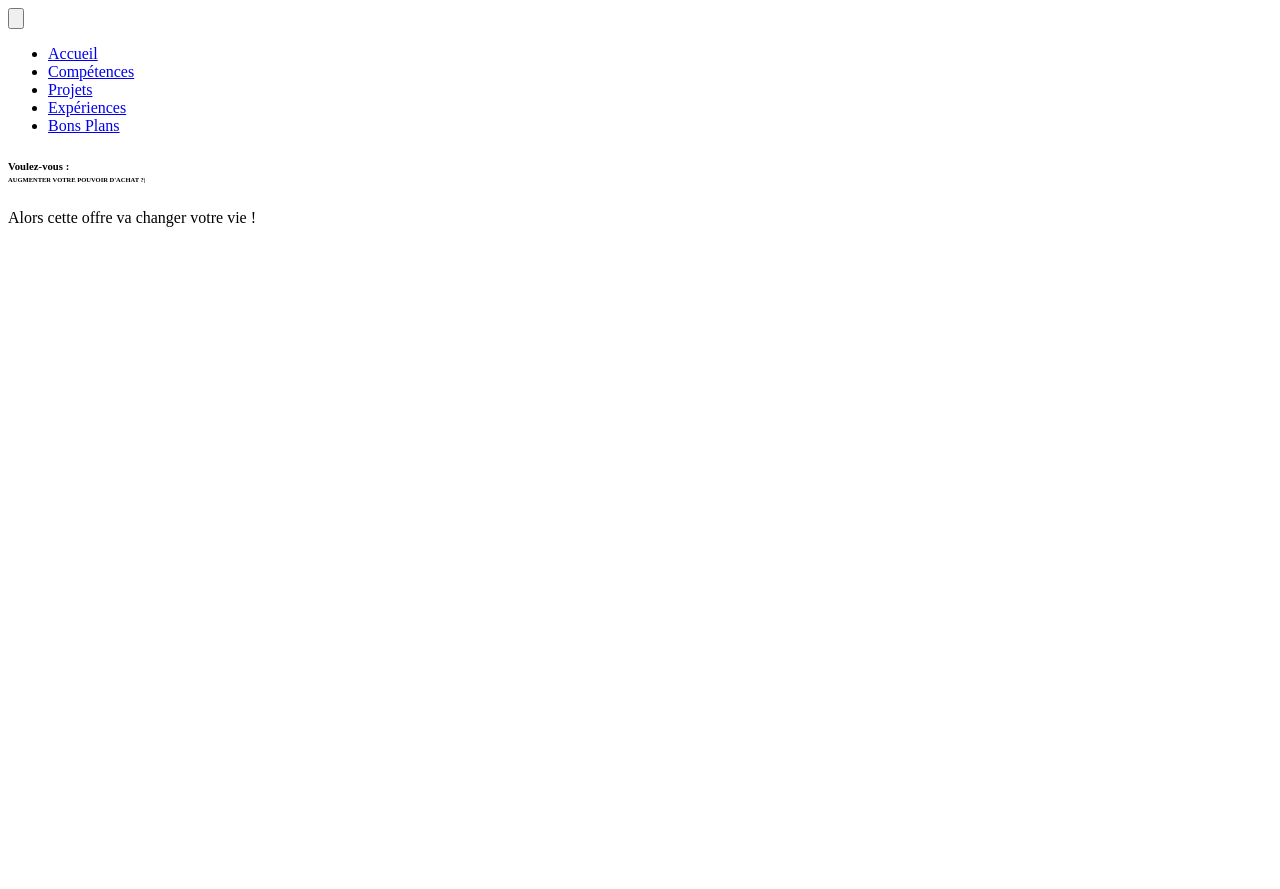
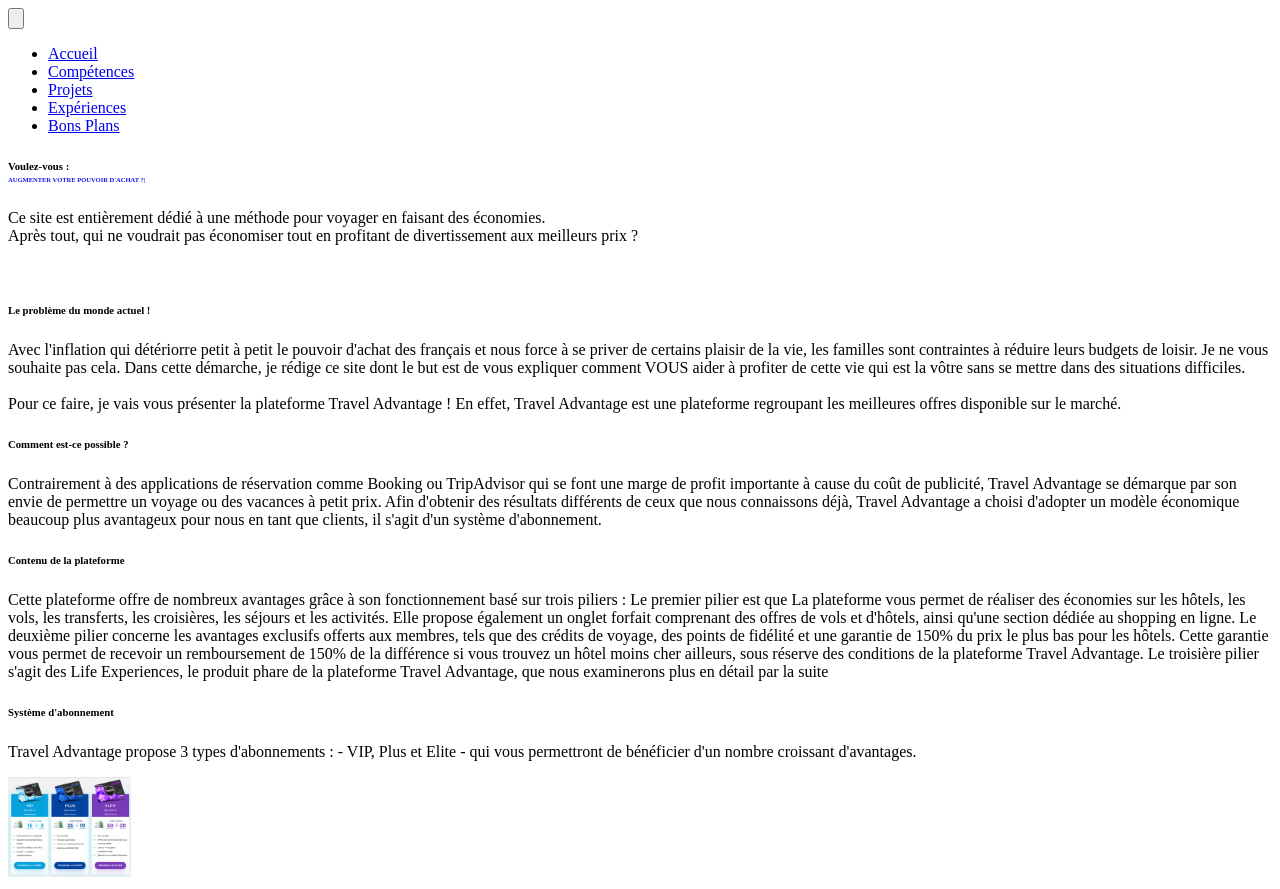
Before and after one commit to Clemenx972/sitepro, a Next.js app: page /bons_plans in a window 1280 px wide. Before the commit the page ends 800 px from the top, so only its background shows below. Built offline with nearby package versions, Linux system fonts and the light colour scheme.

Commit message:
Début de l'esthétique (le site est pas fini)

```diff
--- a/components/balises/bons_plans-section.tsx
+++ b/components/balises/bons_plans-section.tsx
@@ -13,6 +13,7 @@
 
 export default function bons_plans(){
     return (
+        <>
       <div className="grid grid-cols-1 sm:grid-cols-12">
       <motion.div
           initial={{ opacity: 0, scale: 0.5 }}
@@ -21,7 +22,7 @@
           className="col-span-8 place-self-center text-center sm:text-left justify-self-start"
       >
           <h6 className="text-black mb-4 sm:text-4xl lg:text-7xl lg:leading-normal font-bold ml-14">
-              <span className='text-2xl sm:text-4xl lg:text-7xl lg:leading-normal font-bold'>
+              <span className='text-2xl text-blue-700 sm:text-4xl lg:text-7xl lg:leading-normal font-bold'>
               Voulez-vous :
               </span>
               <br></br>
@@ -30,15 +31,47 @@
                   wrapper="span"
                   speed={50}
                   repeat={Infinity}
-                  style={{ fontSize: "0.61em" }}
+                  style={{ fontSize: "0.61em", color: "#1716ef" }}
               />
           </h6>
-          <p className="flex text-2xl text-black sm:text-lg mb-6 lg:text-xl ml-14 mt-12">
-          Alors cette offre va changer votre vie !
+          <p className="flex text-2xl text-black  mb-6 ml-14 mt-12 mr-14">
+          Ce site est entièrement dédié à une méthode pour voyager en faisant des économies.
+          <br></br>Après tout, qui ne voudrait pas économiser tout en profitant de divertissement aux meilleurs prix ?
+          </p><br></br></motion.div></div>
+          <h6 className='text-sky-500 font-bold unterline-offset-2 text-3xl mb-6 ml-14'>Le problème du monde actuel !</h6>
+          <p className='flex text-2xl text-black  mb-6 ml-14 mr-14 '>
+          Avec l'inflation qui détériorre petit à petit le pouvoir d'achat des français et nous force à se priver de certains plaisir de la vie,
+           les familles sont contraintes à réduire leurs budgets de loisir. Je ne vous souhaite pas cela. Dans cette démarche,
+            je rédige ce site dont le but est de vous expliquer comment VOUS aider à profiter de cette vie qui est la vôtre sans se mettre
+            dans des situations difficiles.
+            <br></br><br></br>Pour ce faire, je vais vous présenter la plateforme Travel Advantage !
+            En effet, Travel Advantage est une plateforme regroupant les meilleures offres disponible sur le marché.
+            </p>
+            <h6 className='text-sky-500 font-bold text-3xl mb-6 ml-14'>Comment est-ce possible ?</h6>
+          <p className='flex text-2xl text-black  mb-6 ml-14 mr-14 justify-between'>
+          Contrairement à des applications de réservation comme Booking ou TripAdvisor qui se font une marge de profit importante
+           à cause du coût de publicité, Travel Advantage se démarque par son envie de permettre un voyage ou des vacances à petit prix.
+           Afin d'obtenir des résultats différents de ceux que nous connaissons déjà, Travel Advantage a choisi d'adopter un modèle économique
+            beaucoup plus avantageux pour nous en tant que clients, il s'agit d'un système d'abonnement.
           </p>
+          <h6 className='text-sky-500 font-bold text-3xl mb-6 ml-14'>Contenu de la plateforme </h6>
+          <p className='flex text-2xl text-black  mb-6 ml-14 mr-14 justify-between'>
+          Cette plateforme offre de nombreux avantages grâce à son fonctionnement basé sur trois piliers :
+            Le premier pilier est que La plateforme vous permet de réaliser des économies sur les hôtels, les vols, les transferts, les croisières, les séjours et les activités. Elle propose également un onglet forfait comprenant des offres de vols et d'hôtels, ainsi qu'une section dédiée au shopping en ligne.
+            Le deuxième pilier concerne les avantages exclusifs offerts aux membres, tels que des crédits de voyage, des points de fidélité et une garantie de 150% du prix le plus bas pour les hôtels. Cette garantie vous permet de recevoir un remboursement de 150% de la différence si vous trouvez un hôtel moins cher ailleurs, sous réserve des conditions de la plateforme Travel Advantage.
+            Le troisière pilier s'agit des Life Experiences, le produit phare de la plateforme Travel Advantage, que nous examinerons plus en détail par la suite
+            </p>
+            <h6 className='text-sky-500 font-bold text-3xl mb-6 ml-14'>Système d'abonnement </h6>
+            <p className='flex text-2xl text-black  mb-6 ml-14 mr-14 justify-between'>
+            Travel Advantage propose 3 types d'abonnements : - VIP, Plus et Elite - qui vous permettront de bénéficier d'un nombre croissant d'avantages.
+            </p>
+            <span className='justify-items-center'>
+                <img src='/images/abotravel.png' alt="Abonnements" weight={100} height={100} className='ml-14 mr-14'/>
+            </span>
 
-      </motion.div>
+            </>
 
-  </div>
 );
 }
+
+{/* // sm:text-lg  lg:text-xl */}
--- a/components/balises/navbar-section.tsx
+++ b/components/balises/navbar-section.tsx
@@ -49,6 +49,7 @@
                         </button>
                         )}
                 </div>
+                <div className="hidden md:block md:w-auto" id="navbar-default">
                     <ul className="font-medium flex p-4 md:p-0  rounded-lg flex-row md:space-x-8 mt-0 justify-center">
                         {navigation.map((item) => {
                             return (
@@ -68,17 +69,7 @@
 
                         })}
                    </ul>
-
-
-
-
-
-
-
-
-
-
-
+                </div>
              </div>
             {isOpen ? <MenuOverlay links={navigation} /> : null}
         </nav>
```
Also changed, not shown: public/images/abotravel.png (added).
